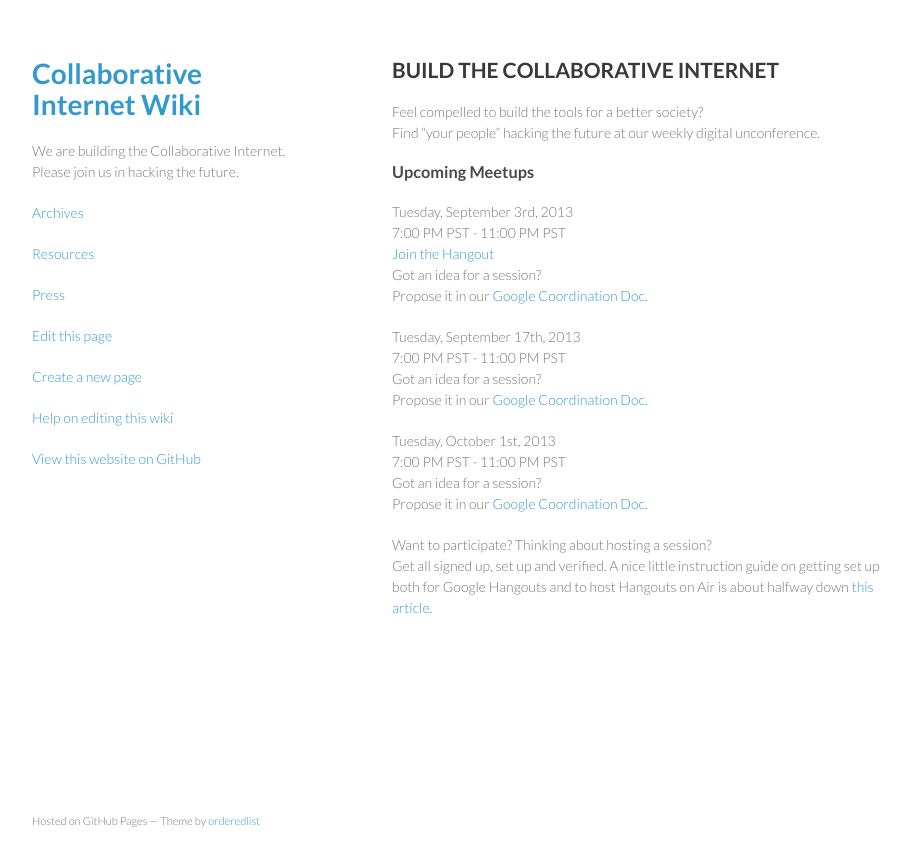
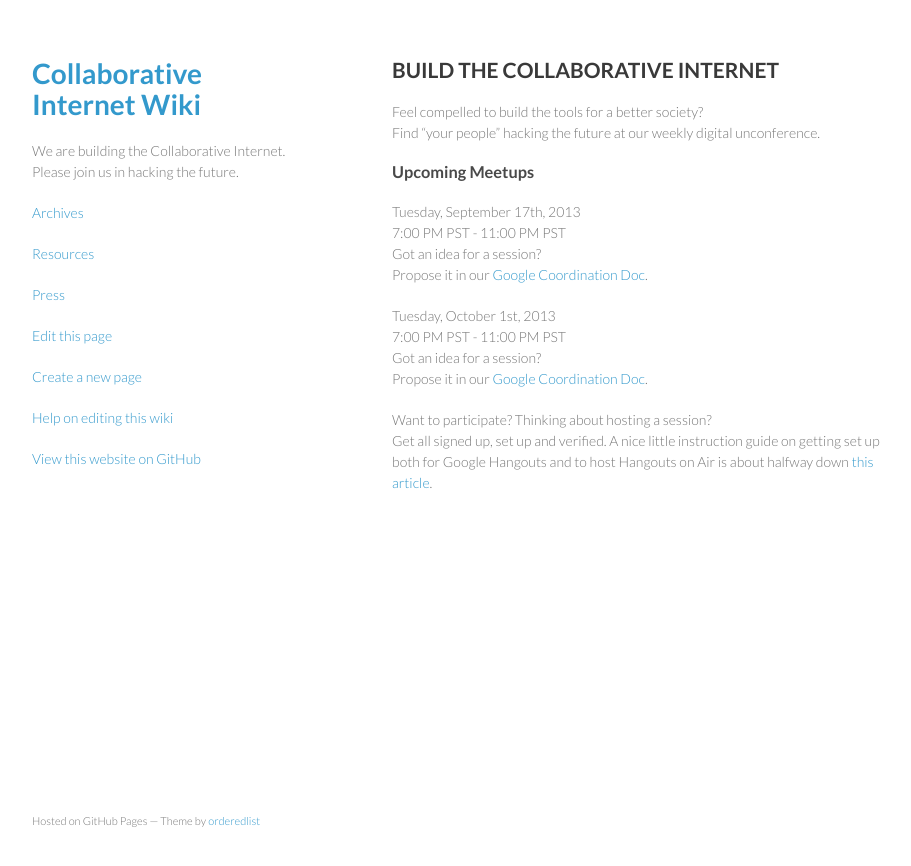
Before and after one commit to collaborativeinternet/collaborativeinternet.github.io, a Jekyll site: the page built from index.md, in a window 1280 px wide. Shown: the top 866 px of the page, without its empty margins (178-1089 px from the left). Built offline with Jekyll 4.4.1, drawn with Linux system fonts in a browser that asks for light colours.

Commit message:
Update index.md

```diff
--- a/index.md
+++ b/index.md
@@ -8,14 +8,6 @@ Feel compelled to build the tools for a better society?
 Find "your people" hacking the future at our weekly digital unconference.
 
 ### Upcoming Meetups
-Tuesday, September 3rd, 2013
-7:00 PM PST - 11:00 PM PST
-[Join the Hangout](https://plus.google.com/hangouts/_/0939068ce8c2ca059699d06eae95c23be9c58dcd?authuser=1&hl=en)
-Got an idea for a session?
-Propose it in our [Google Coordination Doc](https://docs.google.com/spreadsheet/ccc?key=0Aqe_OvhjNeDPdGlvZWpyQUtiT3I1bXdIT1RHazFabmc&usp=sharing).
-
-
-
 Tuesday, September 17th, 2013
 7:00 PM PST - 11:00 PM PST
 Got an idea for a session?
```
